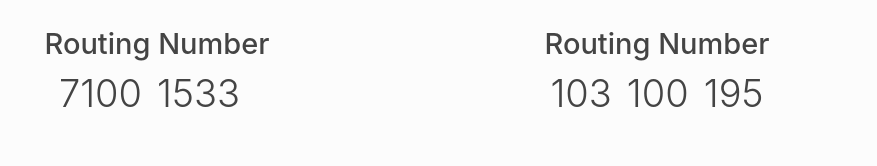
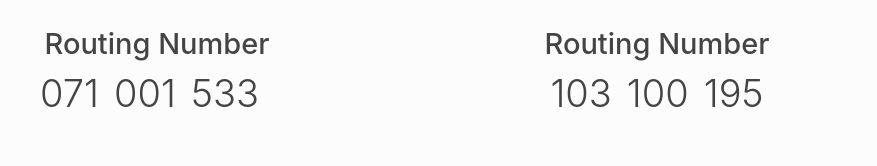
Before and after one commit to Taeil2/taeil2.com, a Next.js app: page / in a window 1280 px wide. Shown: the part 434-600 px from the top of the page, without its empty margins (233-1110 px from the left). Built offline with nearby package versions, Linux system fonts and the light colour scheme.

Commit message:
updated routing number on byline bank

```diff
--- a/pages/index.js
+++ b/pages/index.js
@@ -44,9 +44,11 @@ export default function Home() {
             </h3>
             <h2>Routing Number</h2>
             <h3>
-              7100
+              071
               <span className={styles.spacer} />
-              1533
+              001
+              <span className={styles.spacer} />
+              533
               <span className={styles.spacer} />
             </h3>
           </div>
```
